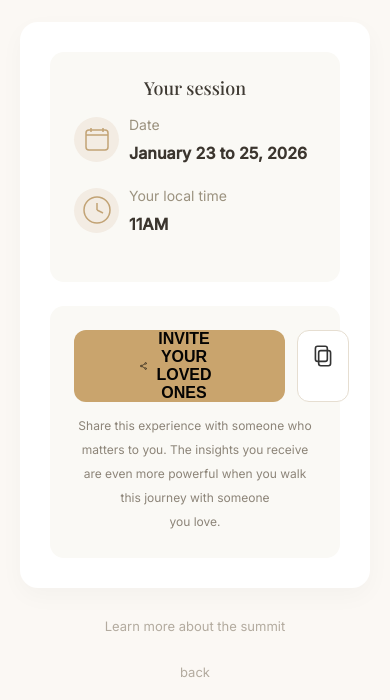
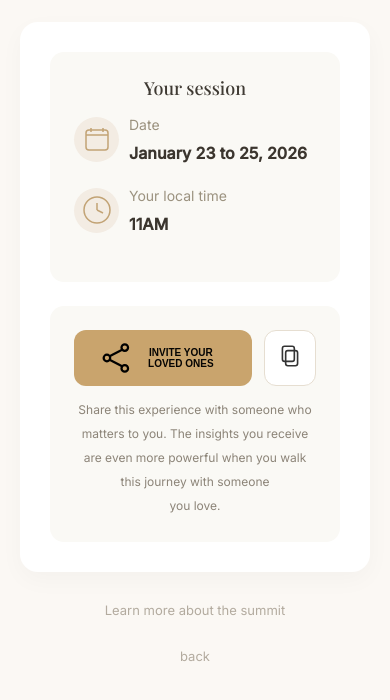
Before and after one commit to mohan45/Oneness-Register, a plain HTML site: page docs/success.html in a window 390 px wide. Shown: the part 205-905 px from the top of the page. Drawn offline with nearby package versions, Linux system fonts and the light colour scheme.

Commit message:
media query add

```diff
--- a/docs/style.css
+++ b/docs/style.css
@@ -640,3 +640,19 @@ input:focus,select:focus{
   from { transform: scale(0.9); opacity: 0; }
   to { transform: scale(1); opacity: 1; }
 }
+
+
+/* ===== MOBILE (max-width: 480px) ===== */
+@media (max-width: 480px) {
+    .badge {
+      font-size: 12px;
+    }
+    .invite-button {
+      padding: 0px 24px;
+      font-size: 10px;
+    }
+    .svg-share {
+      width: 50px;
+      height: 50px;
+    }
+}
--- a/docs/success.html
+++ b/docs/success.html
@@ -67,7 +67,7 @@
     <div class="session-bgcolor">
         <div class="invite">
         <button class="invite-button" onclick="copyInvite()">
-          <svg width="26" height="26" viewBox="0 0 24 24" fill="none"
+          <svg width="26" height="26" class="svg-share" viewBox="0 0 24 24" fill="none"
               xmlns="http://www.w3.org/2000/svg">
             <circle cx="18" cy="5" r="2.2" stroke="black" stroke-width="1.5" fill="none"/>
             <circle cx="6" cy="12" r="2.2" stroke="black" stroke-width="1.5" fill="none"/>
```
